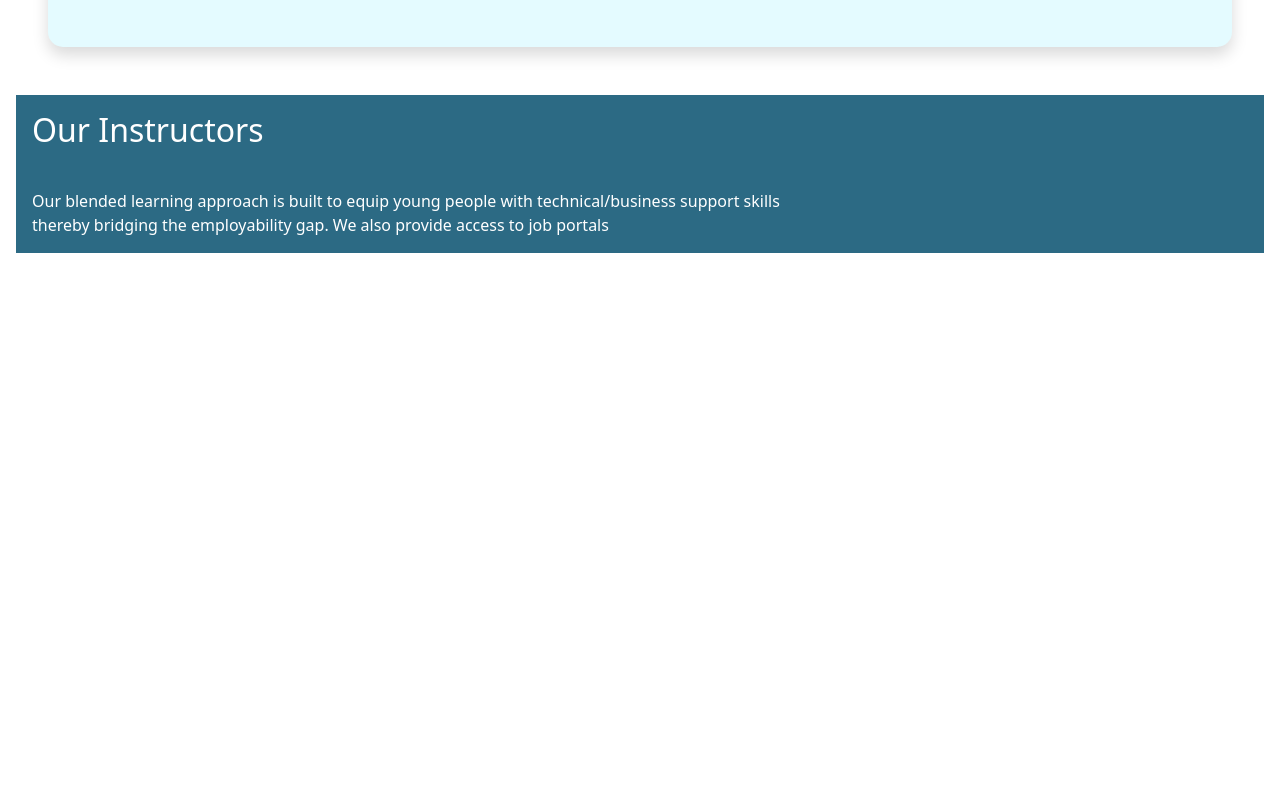
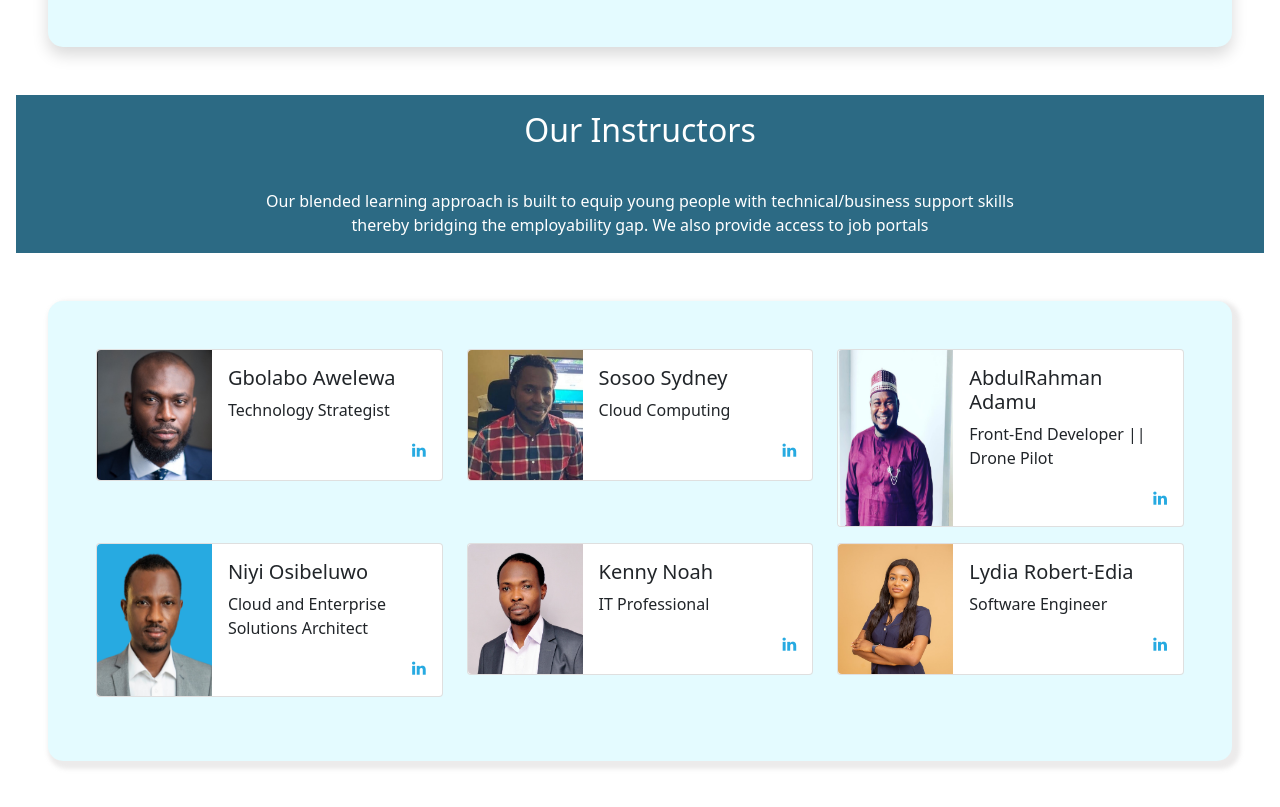
Before and after one commit to innkeeper-work/innkeeper.work_lms, a React (Create React App) app: page /techacademy in a window 1280 px wide. Shown: the part 4272-5079 px from the top of the page. Before the commit the page ends 4541 px from the top, so only its background shows below. Built offline with nearby package versions, Linux system fonts and the light colour scheme.

Commit message:
started off with Business support page

```diff
--- a/src/components/Ourinstructors.js
+++ b/src/components/Ourinstructors.js
@@ -2,7 +2,7 @@ import React from "react";
 
 export const OurInstructors = () => {
   return (
-    <div className="ourInstructor m-3">
+    <div className="ourInstructor m-3 text-center">
       <h2 className="p-3">Our Instructors</h2>
       <p className="p-3">
         Our blended learning approach is built to equip young people with
--- a/src/data/bus_support_details/business_support.json
+++ b/src/data/bus_support_details/business_support.json
@@ -9,43 +9,43 @@
   "business": [
     {
       "id": 1,
-			"img": "../../images/barter.jpg",
+      "img": "../../images/courses/sales.png",
       "title": "Sales",
       "description": "Find out what makes sales people effective, and learn specific strategies for prospecting and product positioning, and developing a sales process"
     },
     {
       "id": 2,
-			"img": "../../images/barter.jpg",
+      "img": "../../images/courses/customer service.png",
       "title": "Customer Experience",
       "description": "Find out what makes sales people effective, and learn specific strategies for prospecting and product positioning, and developing a sales process"
     },
     {
       "id": 3,
-			"img": "../../images/barter.jpg",
+      "img": "../../images/courses/digital marketing.png",
       "title": "Digital Marketing",
       "description": "Learn today's online marketing techniques and find out how to build a successful online marketing campaign for all digital channels: search, video, social, email, and display."
     },
     {
       "id": 4,
-			"img": "../../images/barter.jpg",
+      "img": "../../images/courses/video editing.png",
       "title": "Video Editing",
       "description": "Video editing skills enable you to arrange and alter video shots in order to create a cohesive structure."
     },
     {
       "id": 5,
-			"img": "../../images/barter.jpg",
+      "img": "../../images/courses/motion_still.gif",
       "title": "Motion & Still Graphics ",
       "description": "The use of diverse visual effects, animation, and other cinematic techniques to bring life to their creations."
     },
     {
       "id": 6,
-			"img": "../../images/barter.jpg",
+      "img": "../../images/courses/content dev_t.png",
       "title": "Content Management",
       "description": "Video editing skills enable you to arrange and alter video shots in order to create a cohesive structure."
     },
     {
       "id": 7,
-			"img": "../../images/barter.jpg",
+      "img": "../../images/courses/admin.png",
       "title": "Administration Digital Tools",
       "description": "Video editing skills enable you to arrange and alter video shots in order to create a cohesive structure."
     }
--- a/src/data/tech_academy_details/techacademy.json
+++ b/src/data/tech_academy_details/techacademy.json
@@ -27,7 +27,6 @@
       "description": "Full stack web developers can create full-fledged web applications and websites."
     }
   ],
-
 
   "cloudcomputing": [
     {
@@ -110,42 +109,42 @@
   "instructors": [
     {
       "id": 1,
-			"img": "../../images/barter.jpg",
+      "img": "../../images/facilitators/gbolabo.png",
       "instructorname": "Gbolabo Awelewa",
       "role": "Technology Strategist",
       "linkedinprofile": "get linkedin profile"
     },
     {
       "id": 2,
-			"img": "../../images/barter.jpg",
+      "img": "../../images/facilitators/sydney.png",
       "instructorname": "Sosoo Sydney",
       "role": "Cloud Computing",
       "linkedinprofile": "get linkedin profile"
     },
     {
       "id": 3,
-			"img": "../../images/barter.jpg",
+      "img": "../../images/facilitators/adamu.png",
       "instructorname": "AbdulRahman Adamu",
       "role": "Front-End Developer || Drone Pilot",
       "linkedinprofile": "get linkedin profile"
     },
     {
       "id": 4,
-			"img": "../../images/barter.jpg",
+      "img": "../../images/facilitators/niyi.png",
       "instructorname": "Niyi Osibeluwo",
       "role": "Cloud and Enterprise Solutions Architect",
       "linkedinprofile": "get linkedin profile"
     },
     {
       "id": 5,
-			"img": "../../images/barter.jpg",
+      "img": "../../images/facilitators/kenny-noah.png",
       "instructorname": "Kenny Noah",
       "role": "IT Professional",
       "linkedinprofile": "get linkedin profile"
     },
     {
       "id": 6,
-			"img": "../../images/barter.jpg",
+      "img": "../../images/facilitators/lydia.png",
       "instructorname": "Lydia Robert-Edia",
       "role": "Software Engineer",
       "linkedinprofile": "get linkedin profile"
--- a/src/pages/BusinessSupportAcademy.js
+++ b/src/pages/BusinessSupportAcademy.js
@@ -1,7 +1,50 @@
 import React from "react";
+import { CourseCards } from "../components/Card";
+import { OurInstructors } from "../components/Ourinstructors";
+import businessSupport from "../data/bus_support_details/business_support.json";
+import { CoursepageHero } from "../components/Hero";
+// import { InstructorCards } from "../components/Card";
 
 const BusinessSupportAcademy = () => {
-	return <div>BusinessSupportAcademy</div>;
+  return (
+    <div>
+      <CoursepageHero />
+      <Business />
+      <OurInstructors />
+      {/* <Instructors /> */}
+    </div>
+  );
 };
 
+let Business = () => {
+  return (
+    <div className="webDev mx-5 px-5 my-5 pb-5 Larger shadow">
+      <div className="row">
+        {businessSupport.business.map((singlebus) => {
+          return (
+            <div className="col-4" key={singlebus.id}>
+              <CourseCards {...singlebus}></CourseCards>
+            </div>
+          );
+        })}
+      </div>
+    </div>
+  );
+};
 export default BusinessSupportAcademy;
+
+// let Instructors = () => {
+//   return (
+//     <div className="webDev m-5 p-5">
+//       <div className="row d-flex justify-content-around">
+//         {techacademy.instructors.map((singleInstr) => {
+//           return (
+//             <div className="col-lg-4 col-sm-4 col-md-4" key={singleInstr.id}>
+//               <InstructorCards {...singleInstr}></InstructorCards>
+//             </div>
+//           );
+//         })}
+//       </div>
+//     </div>
+//   );
+// };
--- a/src/pages/TechAcademy.js
+++ b/src/pages/TechAcademy.js
@@ -3,6 +3,7 @@ import { CourseCards } from "../components/Card";
 import { OurInstructors } from "../components/Ourinstructors";
 import techacademy from "../data/tech_academy_details/techacademy.json";
 import { CoursepageHero } from "../components/Hero";
+import { InstructorCards } from "../components/Card";
 
 const TechAcademy = () => {
   return (
@@ -13,6 +14,7 @@ const TechAcademy = () => {
       <CyberSecurity />
       <BigData />
       <OurInstructors />
+      <Instructors />
     </div>
   );
 };
@@ -83,5 +85,20 @@ let BigData = () => {
     </div>
   );
 };
+let Instructors = () => {
+  return (
+    <div className="webDev m-5 p-5">
+      <div className="row d-flex justify-content-around">
+        {techacademy.instructors.map((singleInstr) => {
+          return (
+            <div className="col-lg-4 col-sm-4 col-md-4" key={singleInstr.id}>
+              <InstructorCards {...singleInstr}></InstructorCards>
+            </div>
+          );
+        })}
+      </div>
+    </div>
+  );
+};
 
 export default TechAcademy;
```
Lines whose indentation alone changed are shown as unchanged.
